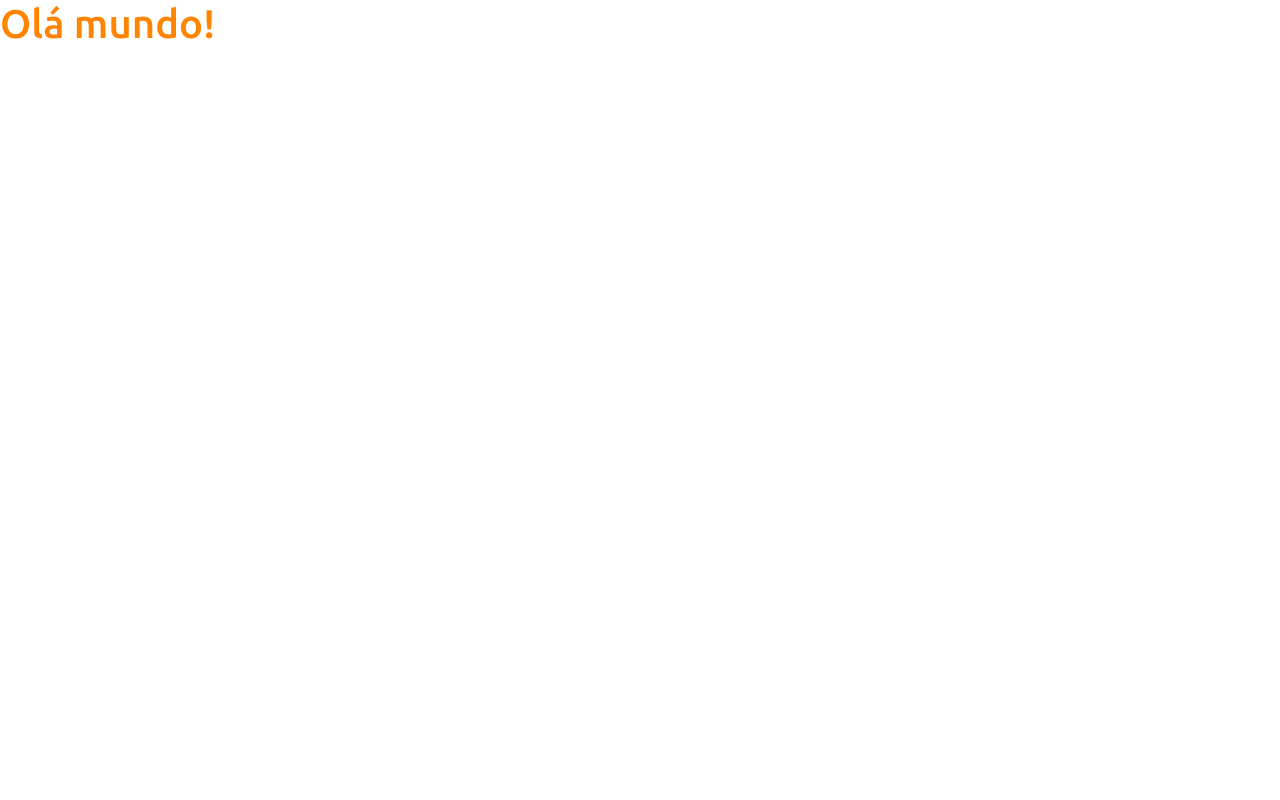
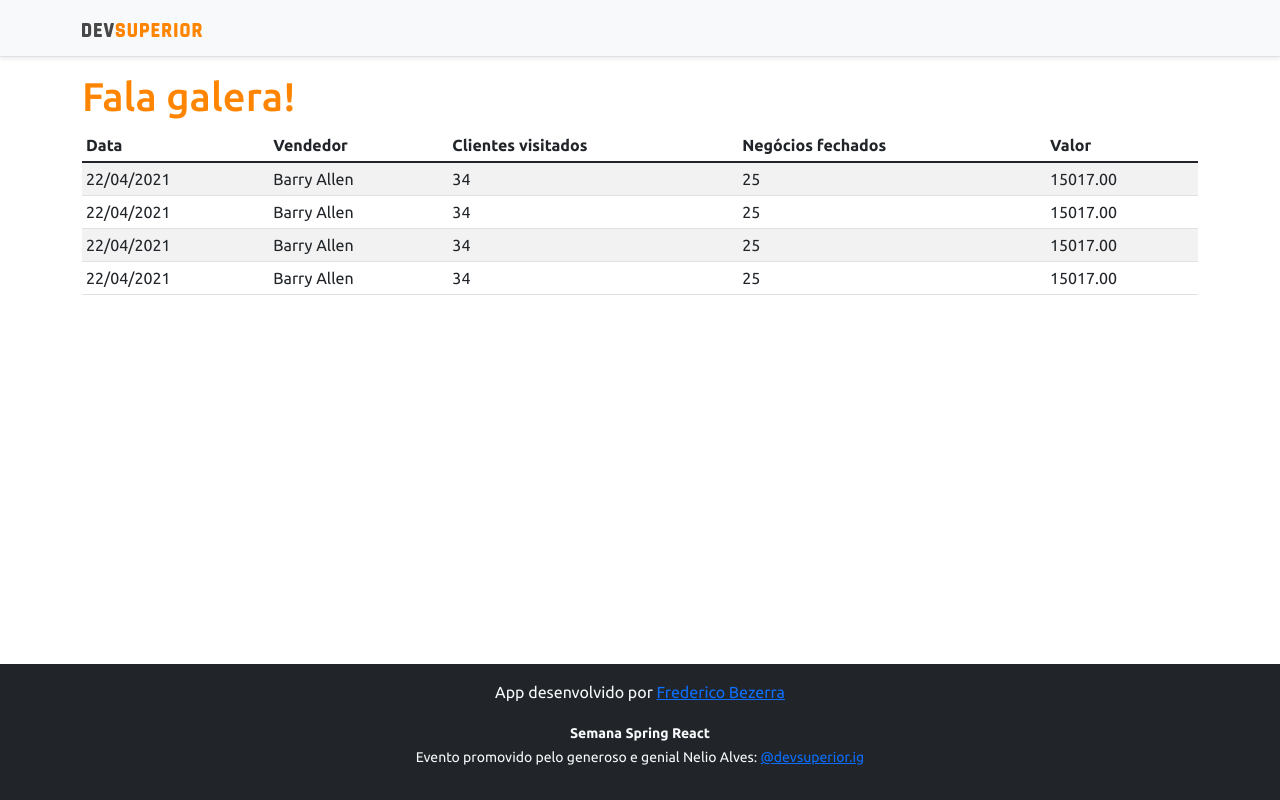
Before and after one commit to fredheriko/projeto-estudo, a React (Create React App) app in the folder frontend/: page / in a window 1280 px wide. Built offline with nearby package versions, Linux system fonts and the light colour scheme.

Commit message:
Componentes estaticos básicos

```diff
--- a/frontend/src/App.tsx
+++ b/frontend/src/App.tsx
@@ -1,8 +1,19 @@
+import DataTable from "components/DataTable";
+import Footer from "components/Footer";
+import NavBar from "components/NavBar";
+
 function App() {
   return (
-    <div>
-      <h1 className="text-primary">Olá mundo!</h1>
-    </div>
+    <>
+      <NavBar />
+      <div className='container'>
+        <h1 className="text-primary">Fala galera!</h1>
+
+
+        <DataTable />
+      </div>
+      <Footer />
+    </>
   );
 }
 export default App;
--- /dev/null
+++ b/frontend/src/components/DataTable/index.tsx
@@ -0,0 +1,46 @@
+const DataTable = () => {
+  return (
+    <div className="table-responsive">
+      <table className="table table-striped table-sm">
+        <thead>
+          <tr>
+            <th>Data</th>
+            <th>Vendedor</th>
+            <th>Clientes visitados</th>
+            <th>Negócios fechados</th>
+            <th>Valor</th>
+          </tr>
+        </thead>
+        <tbody>
+          <tr>
+            <td>22/04/2021</td>
+            <td>Barry Allen</td>
+            <td>34</td>
+            <td>25</td>
+            <td>15017.00</td>
+          </tr>
+          <tr>
+            <td>22/04/2021</td>
+            <td>Barry Allen</td>
+            <td>34</td>
+            <td>25</td>
+            <td>15017.00</td>
+          </tr><tr>
+            <td>22/04/2021</td>
+            <td>Barry Allen</td>
+            <td>34</td>
+            <td>25</td>
+            <td>15017.00</td>
+          </tr><tr>
+            <td>22/04/2021</td>
+            <td>Barry Allen</td>
+            <td>34</td>
+            <td>25</td>
+            <td>15017.00</td>
+          </tr>
+        </tbody>
+      </table>
+    </div>
+  );
+}
+export default DataTable;
--- /dev/null
+++ b/frontend/src/components/Footer/index.tsx
@@ -0,0 +1,12 @@
+const Footer = () => {
+  return (
+    <footer className="footer mt-auto py-3 bg-dark">
+      <div className="container">
+        <p className="text-light">App desenvolvido por <a href="https://www.linkedin.com/in/frederico-passos-bezerra/" target="_blank" rel="noreferrer">Frederico Bezerra</a></p>
+        <p className="text-light"><small><strong>Semana Spring React</strong><br />
+          Evento promovido pelo generoso e genial Nelio Alves: <a href="https://instagram.com/devsuperior.ig" target="_blank" rel="noreferrer">@devsuperior.ig</a></small></p>
+      </div>
+    </footer>
+  );
+}
+export default Footer;
--- /dev/null
+++ b/frontend/src/components/NavBar/index.tsx
@@ -0,0 +1,13 @@
+import ImgDsDark from 'assets/img/ds-dark.svg';
+const NavBar = () => {
+  return (
+    <div className="d-flex flex-column flex-md-row align-items-center p-3 px-md-4 mb-3 bg-light border-bottom shadow-sm">
+      <div className="container">
+        <nav className="my-2 my-md-0 mr-md-3">
+          <img src={ImgDsDark} alt="DevSuperior" width="120" />
+        </nav>
+      </div>
+    </div>
+  );
+}
+export default NavBar;
--- a/frontend/src/index.tsx
+++ b/frontend/src/index.tsx
@@ -3,6 +3,7 @@
 import 'bootstrap/dist/css/bootstrap.css';
 import 'assets/css/styles.css';
 import App from './App';
+
 ReactDOM.render(
   <React.StrictMode>
     <App />
```
Also changed, not shown: frontend/src/assets/img/ds-dark.svg (added).
